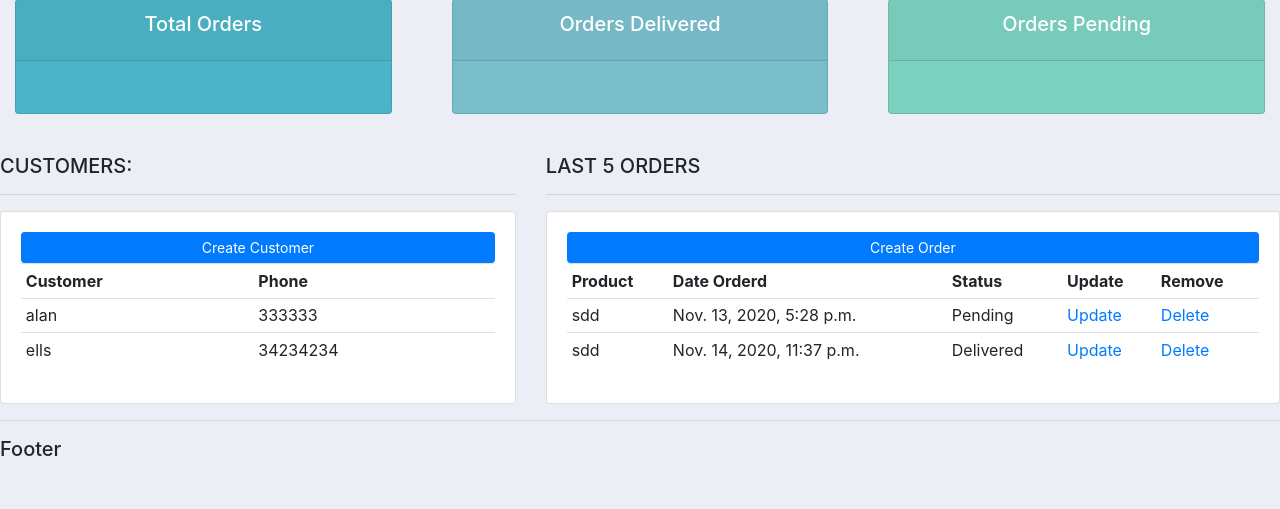
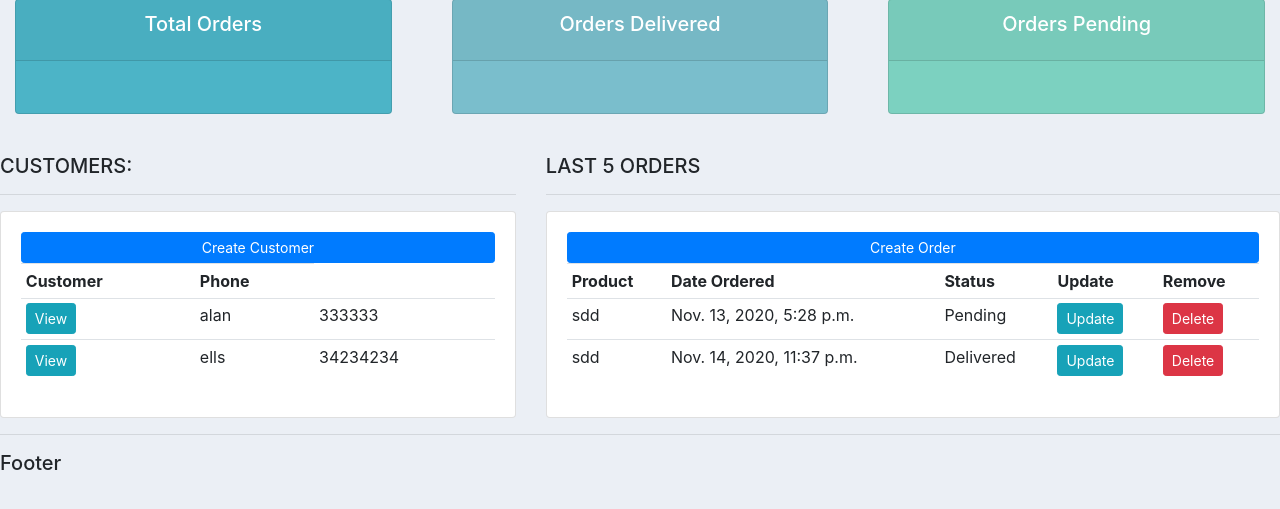
Before and after one commit to alangamboa97/Shop, a Django app: template accounts/templates/accounts/dashboard.html in a window 1280 px wide. Shown: the part 91-600 px from the top of the page. Run offline with Django 3.2, Linux system fonts and the light colour scheme; the template is opened without the code that fills it: values that come from a table or form of the project are taken from there, others are empty; data comes from the database, SQL or seed files in the repository; both versions use the stored data as it was after the commit; some libraries are stand-ins or nearby versions.

Commit message:
urls patterns

```diff
--- a/accounts/templates/accounts/customer.html
+++ b/accounts/templates/accounts/customer.html
@@ -58,7 +58,7 @@
 				<tr>
 					<th>Product</th>
 					<th>Category</th>
-					<th>Date Orderd</th>
+					<th>Date Ordered</th>
 					<th>Status</th>
 					<th>Update</th>
 					<th>Remove</th>
--- a/accounts/templates/accounts/dashboard.html
+++ b/accounts/templates/accounts/dashboard.html
@@ -22,6 +22,7 @@
 
 				{% for customer in customers %}
 					<tr>
+						<td><a class="btn btn-sm btn-info" href="{% url 'customer' customer.id %} ">View</a></td>
 						<td>{{customer.name}}</td>
 						<td>{{customer.phone}}</td>
 					</tr>
@@ -39,7 +40,7 @@
 			<table class="table table-sm">
 				<tr>
 					<th>Product</th>
-					<th>Date Orderd</th>
+					<th>Date Ordered</th>
 					<th>Status</th>
 					<th>Update</th>
 					<th>Remove</th>
@@ -48,11 +49,12 @@
 
 				{% for order in orders  %}
 					<tr>
+
 						<td>{{order.product}}</td>
 						<td>{{order.date_created}}</td>
 						<td>{{order.status}}</td>
-						<td><a href="">Update</a></td>
-						<td><a href="">Delete</a></td>
+						<td><a class="btn btn-sm btn-info" href="">Update</a></td>
+						<td><a class="btn btn-sm btn-danger"href="">Delete</a></td>
 					</tr>
 
 				{% endfor %}
--- a/accounts/templates/accounts/navbar.html
+++ b/accounts/templates/accounts/navbar.html
@@ -8,10 +8,10 @@
     <div class="collapse navbar-collapse" id="navbarNav">
       <ul class="navbar-nav">
         <li class="nav-item active">
-          <a class="nav-link" href="#">Dashboard <span class="sr-only">(current)</span></a>
+          <a class="nav-link" href="{% url 'home'%}">Dashboard <span class="sr-only">(current)</span></a>
         </li>
         <li class="nav-item">
-          <a class="nav-link" href="#">Products</a>
+          <a class="nav-link" href="{% url 'products' %}">Products</a>
         </li>
 
       </ul>
--- a/accounts/urls.py
+++ b/accounts/urls.py
@@ -2,7 +2,7 @@ from django.urls import path
 from .import views
 
 urlpatterns = [
-    path('home/', views.home),
-    path('products/',views.products),
-    path('customer/<str:pk>/',views.customer), #urls dinamicas
+    path('', views.home, name ='home'),
+    path('products/',views.products, name ='products'),
+    path('customer/<str:pk>/',views.customer, name ='customer') #urls dinamicas
 ]
```
Also changed, not shown: accounts/migrations/0007_auto_20201118_0014.py (added), db.sqlite3.
